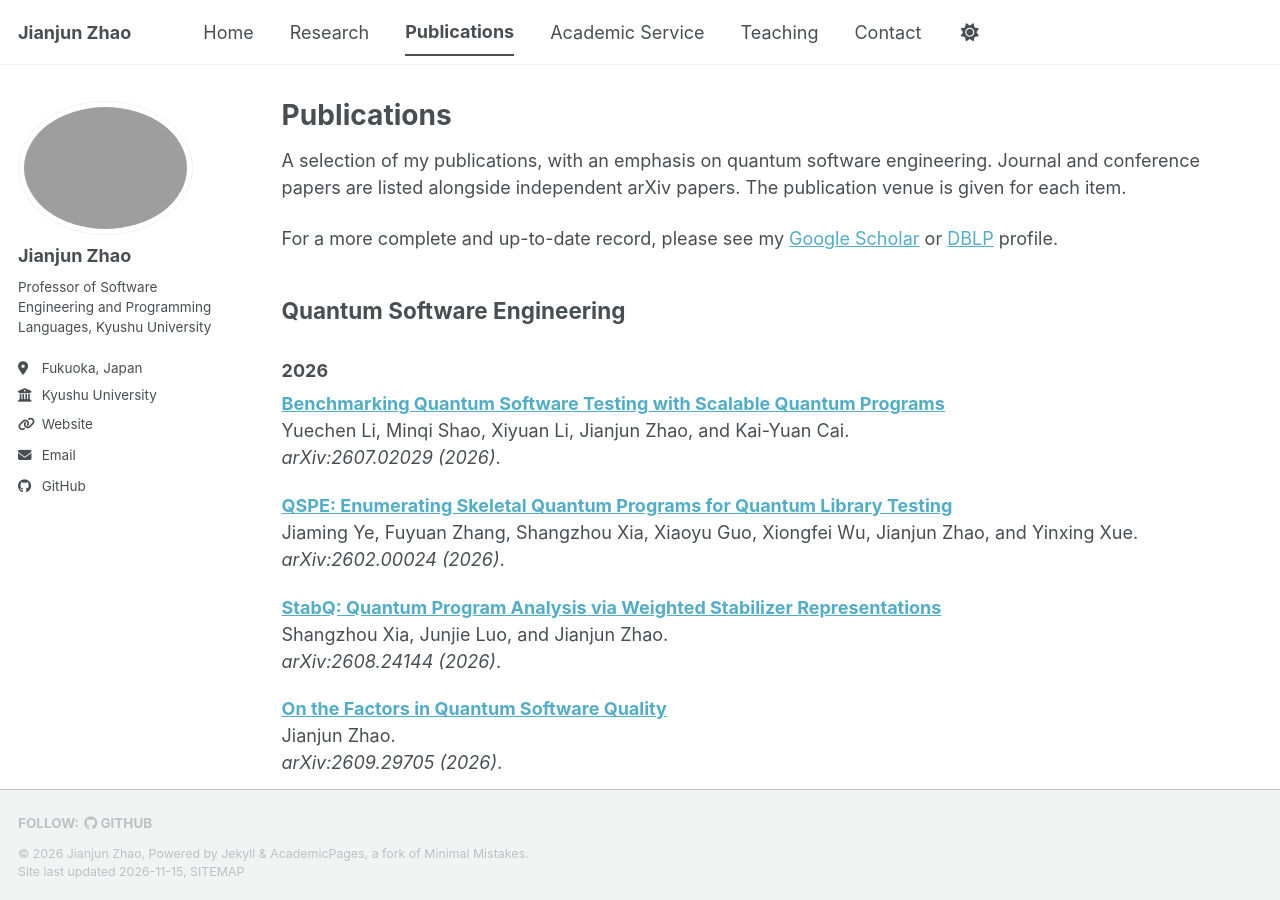
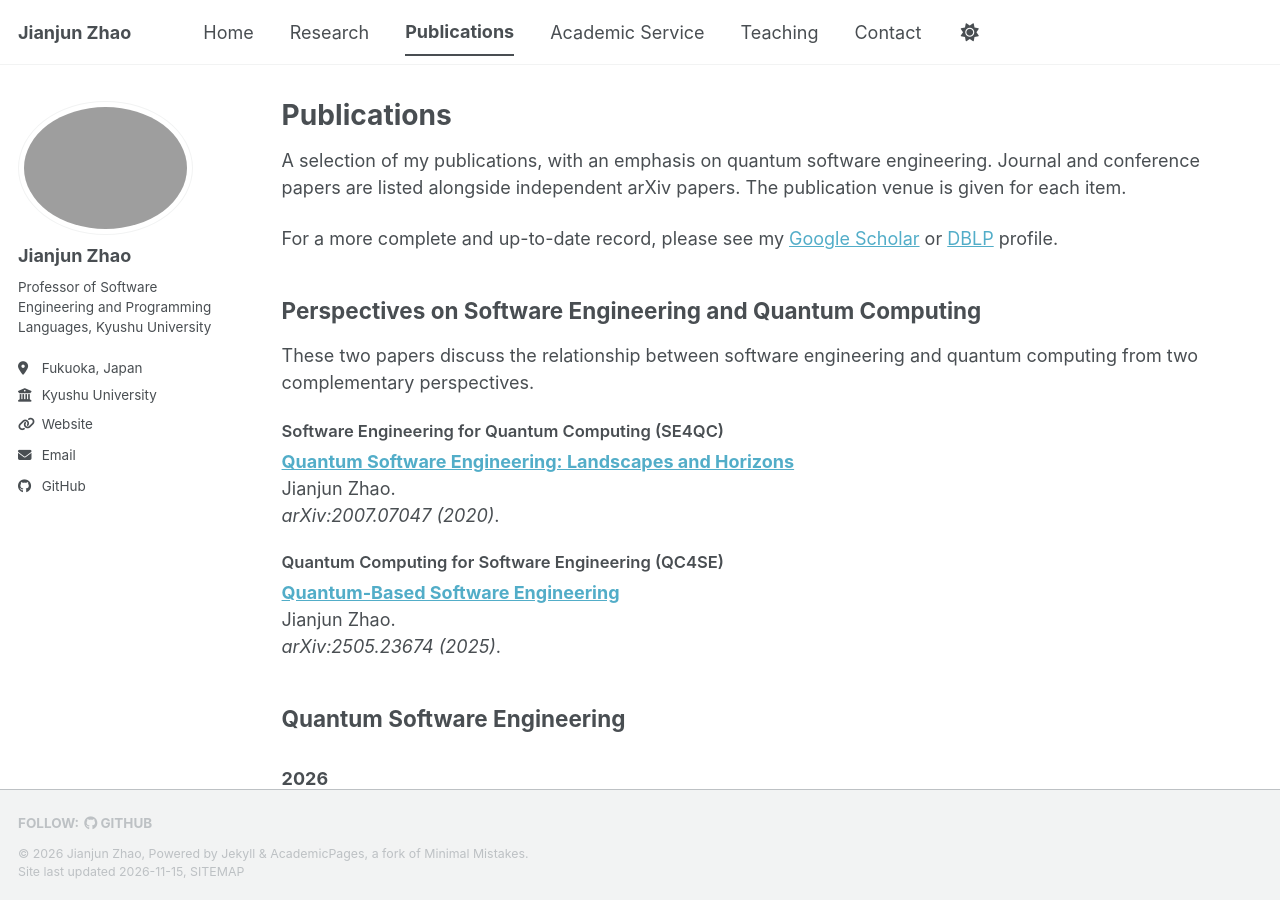
Before and after one commit to jianjunzhao-home/jianjunzhao-home.github.io, a Jekyll site: the page built from _pages/publications.html, in a window 1280 px wide and 900 px high. Built offline with Jekyll 4.4.1, drawn with Linux system fonts in a browser that asks for light colours; a script bundle is joined from its source files by our own code; a style sheet for code colours, icons or effects is not loaded; some of the changed text lies outside the part shown.

Commit message:
update publications page

```diff
--- a/_data/jianjun_publications.yml
+++ b/_data/jianjun_publications.yml
@@ -186,7 +186,9 @@
   venue: Journal of Systems and Software, 219, Article 112236
   url: https://doi.org/10.1016/j.jss.2024.112236
   type: published
-- section: quantum
+- section: perspectives
+  perspective_order: 2
+  perspective_label: Quantum Computing for Software Engineering (QC4SE)
   year: 2025
   title: Quantum-Based Software Engineering
   authors: Jianjun Zhao
@@ -336,7 +338,9 @@
   venue: 2nd IEEE/ACM International Workshop on Quantum Software Engineering (Q-SE 2021), 16–21
   type: published
   url: https://doi.org/10.1109/Q-SE52541.2021.00011
-- section: quantum
+- section: perspectives
+  perspective_order: 1
+  perspective_label: Software Engineering for Quantum Computing (SE4QC)
   year: 2020
   title: 'Quantum Software Engineering: Landscapes and Horizons'
   authors: Jianjun Zhao
--- a/_pages/publications.html
+++ b/_pages/publications.html
@@ -22,6 +22,23 @@ html[data-theme="dark"] .publication-award {
 <p>A selection of my publications, with an emphasis on quantum software engineering. Journal and conference papers are listed alongside independent arXiv papers. The publication venue is given for each item.</p>
 
 <p>For a more complete and up-to-date record, please see my <a href="https://scholar.google.com/citations?user=PZZ0iygAAAAJ&amp;hl=en">Google Scholar</a> or <a href="https://dblp.org/pid/71/6948-1.html">DBLP</a> profile.</p>
+
+<h2>Perspectives on Software Engineering and Quantum Computing</h2>
+<p>These two papers discuss the relationship between software engineering and quantum computing from two complementary perspectives.</p>
+
+{% assign perspective_papers = site.data.jianjun_publications | where: "section", "perspectives" | sort: "perspective_order" %}
+{% for paper in perspective_papers %}
+  <div class="publication-entry" style="margin: 0 0 1.15em 0;">
+    <div style="font-size: 0.92em; font-weight: 600; margin-bottom: 0.25em;">{{ paper.perspective_label | escape }}</div>
+    {% if paper.url and paper.url != "" %}
+      <a href="{{ paper.url }}"><strong>{{ paper.title | escape }}</strong></a>
+    {% else %}
+      <strong>{{ paper.title | escape }}</strong>
+    {% endif %}<br />
+    {{ paper.authors | escape }}.<br />
+    <em>{{ paper.venue | escape }}</em>.
+  </div>
+{% endfor %}
 
 {% assign section_titles = "quantum|ai|earlier" | split: "|" %}
 {% for sec in section_titles %}
```
